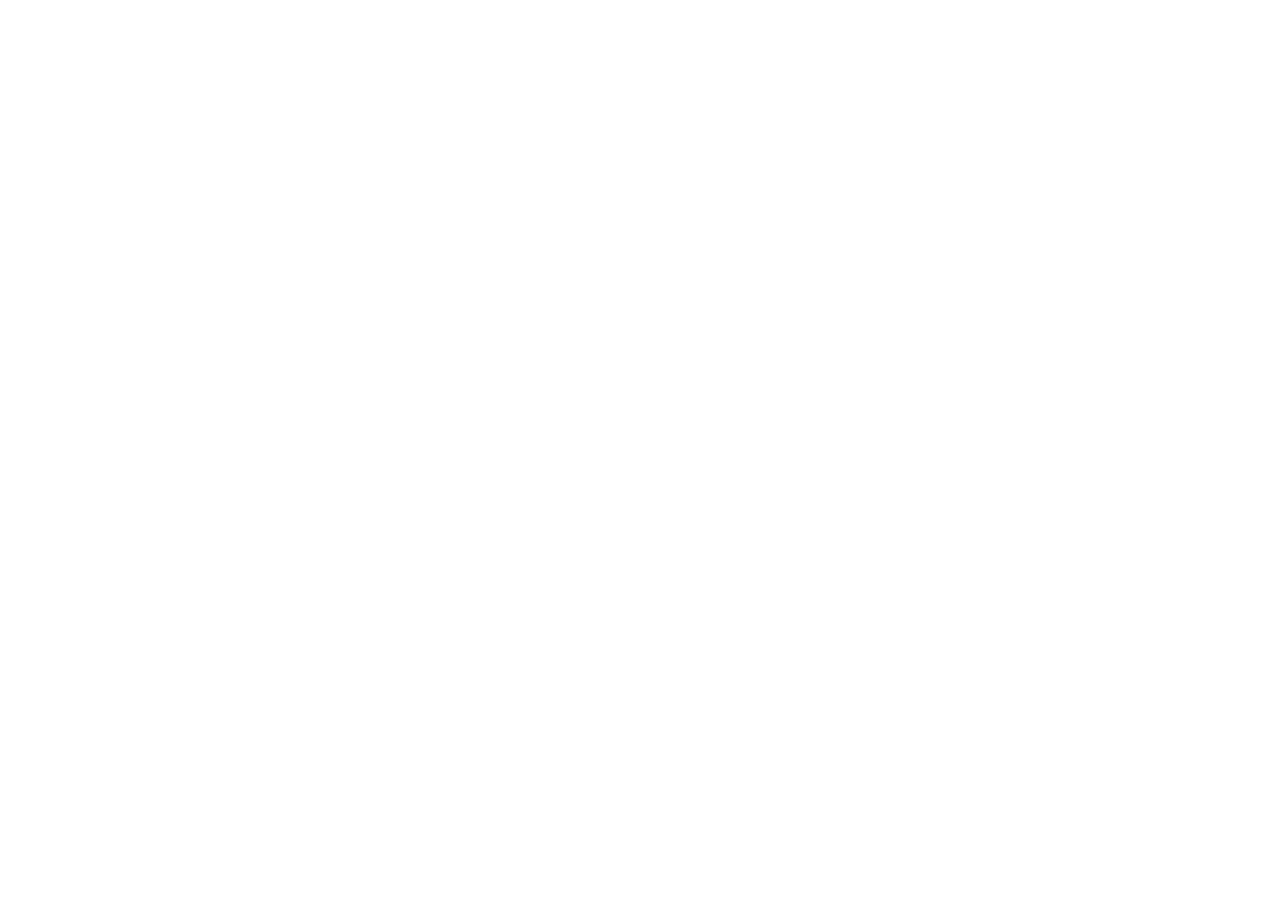
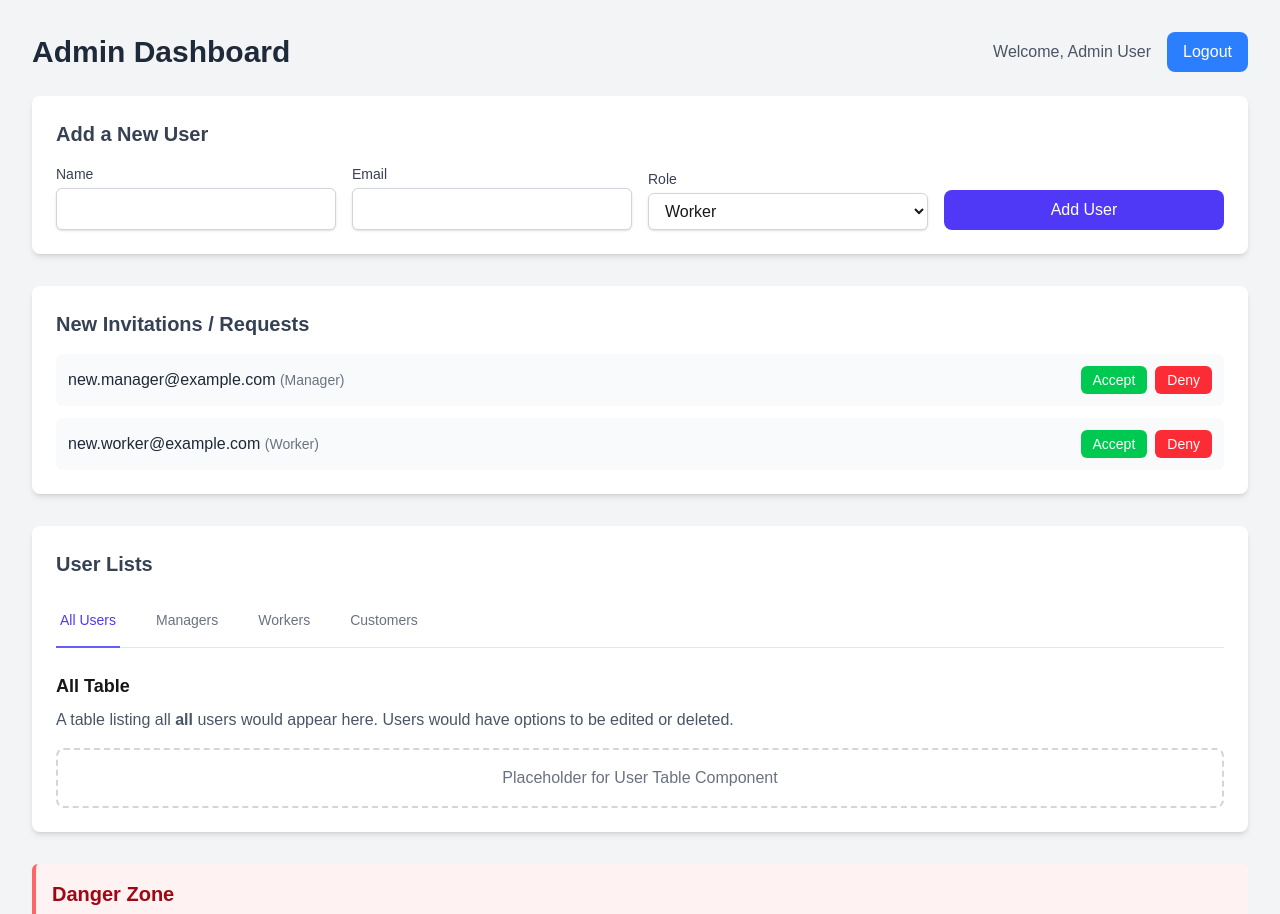
Before and after one commit to Surge-Aina/login-frontend, a Next.js app: page /dashboard/admin in a window 1280 px wide. Before the commit this address had no page. Shown: the top 914 px of the page. Before the commit the page ends 800 px from the top, so only its background shows below. Built offline with nearby package versions, Linux system fonts and the light colour scheme.

Commit message:
interface for admin

```diff
--- a/src/app/dashboard/admin/page.tsx
+++ b/src/app/dashboard/admin/page.tsx
@@ -1,33 +1,113 @@
 'use client';
 
-import { useEffect, useState } from 'react';
+import React, { useState } from 'react';
 import { useRouter } from 'next/navigation';
 
-export default function AdminDashboard() {
+export default function AdminPage() {
   const router = useRouter();
-  const [user, setUser] = useState<{ email: string; role: string } | null>(null);
+  const [view, setView] = useState('all'); // To control which placeholder table is shown
 
-  useEffect(() => {
-    const stored = localStorage.getItem('user');
-    if (!stored) {
-      router.push('/login');
-      return;
-    }
+  const handleLogout = () => {
+    // In a real app, you'd clear auth tokens
+    router.push('/');
+  };
 
-    const parsed = JSON.parse(stored);
-    if (parsed.role !== 'Admin') {
-      router.push(`/dashboard/${parsed.role.toLowerCase()}`);
-    } else {
-      setUser(parsed);
-    }
-  }, [router]);
-
-  if (!user) return null;
+  const handleDeleteProfile = () => {
+      if (window.confirm('Are you sure you want to delete your own profile?')) {
+          handleLogout();
+      }
+  }
 
   return (
-    <div className="p-10">
-      <h1 className="text-2xl font-bold">Admin Dashboard</h1>
-      <p className="mt-2 text-gray-700">Welcome, {user.email}</p>
+    <div className="min-h-screen bg-gray-100 p-4 sm:p-8">
+      <div className="max-w-7xl mx-auto">
+        <header className="flex flex-col sm:flex-row justify-between items-start sm:items-center mb-6">
+          <h1 className="text-3xl font-bold text-gray-800 mb-2 sm:mb-0">Admin Dashboard</h1>
+          <div>
+            <span className="text-gray-600 mr-4">Welcome, Admin User</span>
+            <button onClick={handleLogout} className="bg-blue-500 text-white px-4 py-2 rounded-lg hover:bg-blue-600">Logout</button>
+          </div>
+        </header>
+
+        {/* --- Main Content --- */}
+        <main className="space-y-8">
+            {/* Section: Add New User */}
+            <section className="bg-white p-6 rounded-lg shadow-md">
+                 <h2 className="text-xl font-semibold mb-4 text-gray-700">Add a New User</h2>
+                 <form className="grid grid-cols-1 md:grid-cols-4 gap-4 items-end">
+                    <div className="md:col-span-1">
+                        <label htmlFor="name" className="block text-sm font-medium text-gray-700">Name</label>
+                        <input type="text" id="name" className="mt-1 block w-full px-3 py-2 bg-white border border-gray-300 rounded-md shadow-sm focus:outline-none focus:ring-indigo-500 focus:border-indigo-500"/>
+                    </div>
+                     <div className="md:col-span-1">
+                        <label htmlFor="email" className="block text-sm font-medium text-gray-700">Email</label>
+                        <input type="email" id="email" className="mt-1 block w-full px-3 py-2 bg-white border border-gray-300 rounded-md shadow-sm focus:outline-none focus:ring-indigo-500 focus:border-indigo-500"/>
+                    </div>
+                    <div>
+                        <label htmlFor="role" className="block text-sm font-medium text-gray-700">Role</label>
+                        <select id="role" className="mt-1 block w-full px-3 py-2 bg-white border border-gray-300 rounded-md shadow-sm focus:outline-none focus:ring-indigo-500 focus:border-indigo-500">
+                            <option>Worker</option>
+                            <option>Manager</option>
+                            <option>Admin</option>
+                        </select>
+                    </div>
+                    <button type="submit" className="bg-indigo-600 text-white px-4 py-2 rounded-lg hover:bg-indigo-700 h-fit">Add User</button>
+                 </form>
+            </section>
+
+            {/* Section: Invitations */}
+            <section className="bg-white p-6 rounded-lg shadow-md">
+                <h2 className="text-xl font-semibold mb-4 text-gray-700">New Invitations / Requests</h2>
+                <div className="space-y-3">
+                    <div className="flex justify-between items-center p-3 bg-gray-50 rounded-md">
+                        <p className="text-gray-800">new.manager@example.com <span className="text-sm text-gray-500">(Manager)</span></p>
+                        <div>
+                            <button className="bg-green-500 text-white px-3 py-1 rounded-md mr-2 text-sm hover:bg-green-600">Accept</button>
+                            <button className="bg-red-500 text-white px-3 py-1 rounded-md text-sm hover:bg-red-600">Deny</button>
+                        </div>
+                    </div>
+                    <div className="flex justify-between items-center p-3 bg-gray-50 rounded-md">
+                        <p className="text-gray-800">new.worker@example.com <span className="text-sm text-gray-500">(Worker)</span></p>
+                         <div>
+                            <button className="bg-green-500 text-white px-3 py-1 rounded-md mr-2 text-sm hover:bg-green-600">Accept</button>
+                            <button className="bg-red-500 text-white px-3 py-1 rounded-md text-sm hover:bg-red-600">Deny</button>
+                        </div>
+                    </div>
+                </div>
+            </section>
+
+            {/* Section: User Lists */}
+             <section className="bg-white p-6 rounded-lg shadow-md">
+                <h2 className="text-xl font-semibold mb-4 text-gray-700">User Lists</h2>
+                {/* Tabs */}
+                <div className="border-b border-gray-200">
+                    <nav className="-mb-px flex space-x-8">
+                        <button onClick={() => setView('all')} className={`py-4 px-1 border-b-2 font-medium text-sm ${view === 'all' ? 'border-indigo-500 text-indigo-600' : 'border-transparent text-gray-500 hover:text-gray-700 hover:border-gray-300'}`}>All Users</button>
+                        <button onClick={() => setView('manager')} className={`py-4 px-1 border-b-2 font-medium text-sm ${view === 'manager' ? 'border-indigo-500 text-indigo-600' : 'border-transparent text-gray-500 hover:text-gray-700 hover:border-gray-300'}`}>Managers</button>
+                        <button onClick={() => setView('worker')} className={`py-4 px-1 border-b-2 font-medium text-sm ${view === 'worker' ? 'border-indigo-500 text-indigo-600' : 'border-transparent text-gray-500 hover:text-gray-700 hover:border-gray-300'}`}>Workers</button>
+                         <button onClick={() => setView('customer')} className={`py-4 px-1 border-b-2 font-medium text-sm ${view === 'customer' ? 'border-indigo-500 text-indigo-600' : 'border-transparent text-gray-500 hover:text-gray-700 hover:border-gray-300'}`}>Customers</button>
+                    </nav>
+                </div>
+                {/* Placeholder Table */}
+                <div className="mt-6">
+                    <h3 className="font-bold text-lg mb-2">{view.charAt(0).toUpperCase() + view.slice(1)} Table</h3>
+                    <p className="text-gray-600">A table listing all <span className="font-semibold">{view}</span> users would appear here. Users would have options to be edited or deleted.</p>
+                    <div className="mt-4 p-4 border-2 border-dashed border-gray-300 rounded-lg text-center text-gray-500">
+                        Placeholder for User Table Component
+                    </div>
+                </div>
+            </section>
+
+             {/* Section: Danger Zone */}
+            <section className="bg-red-50 border-l-4 border-red-400 p-4 rounded-md">
+                 <h2 className="text-xl font-semibold text-red-800">Danger Zone</h2>
+                 <div className="mt-2 flex items-center justify-between">
+                     <p className="text-red-700">Permanently delete your own admin profile.</p>
+                     <button onClick={handleDeleteProfile} className="bg-red-600 text-white px-4 py-2 rounded-lg hover:bg-red-700 text-sm">Delete My Profile</button>
+                 </div>
+            </section>
+        </main>
+      </div>
     </div>
   );
 }
```
Also changed, not shown: package.json (+9 -6 lines), 1 other file (tests, documents, lock files or other folders).
